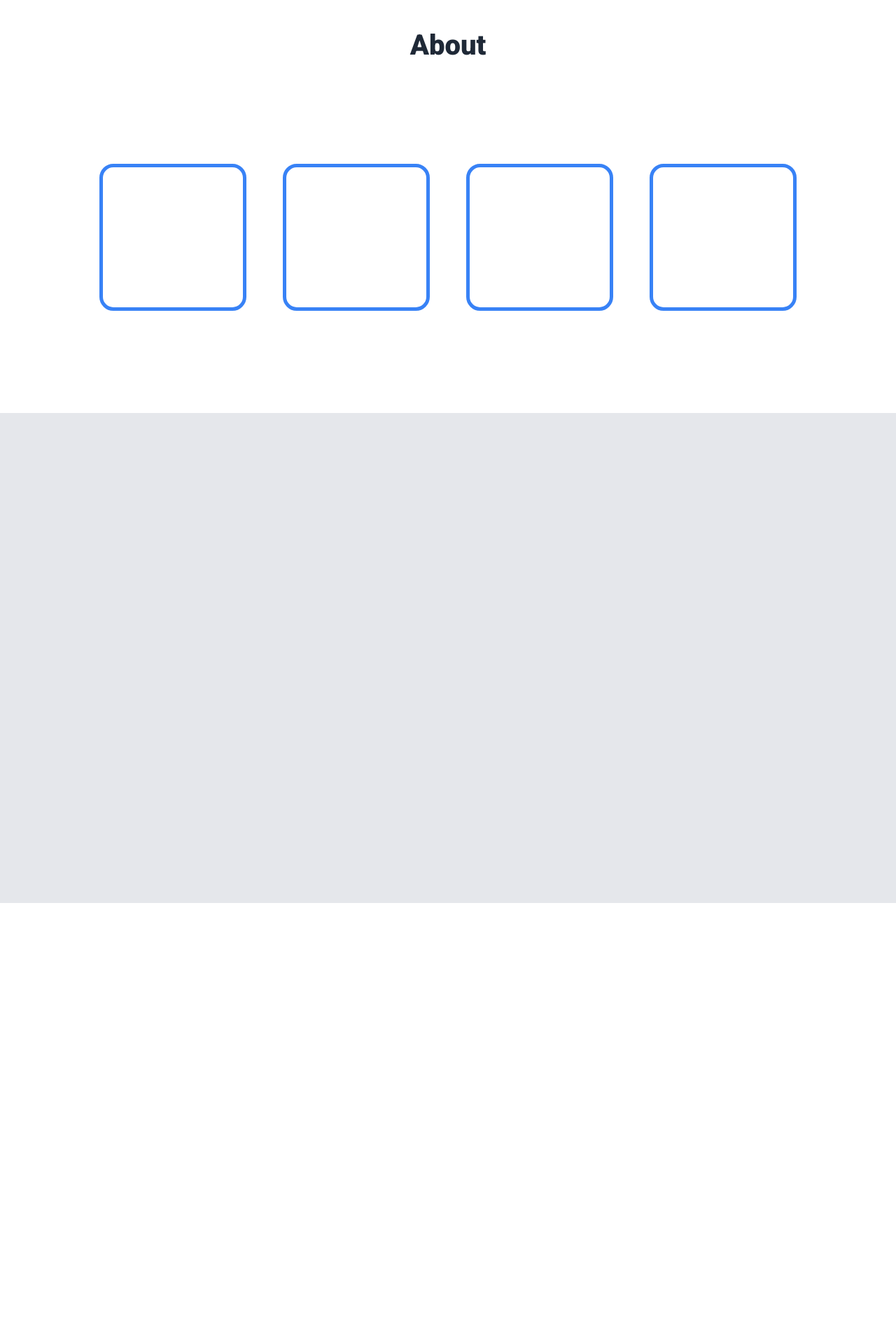
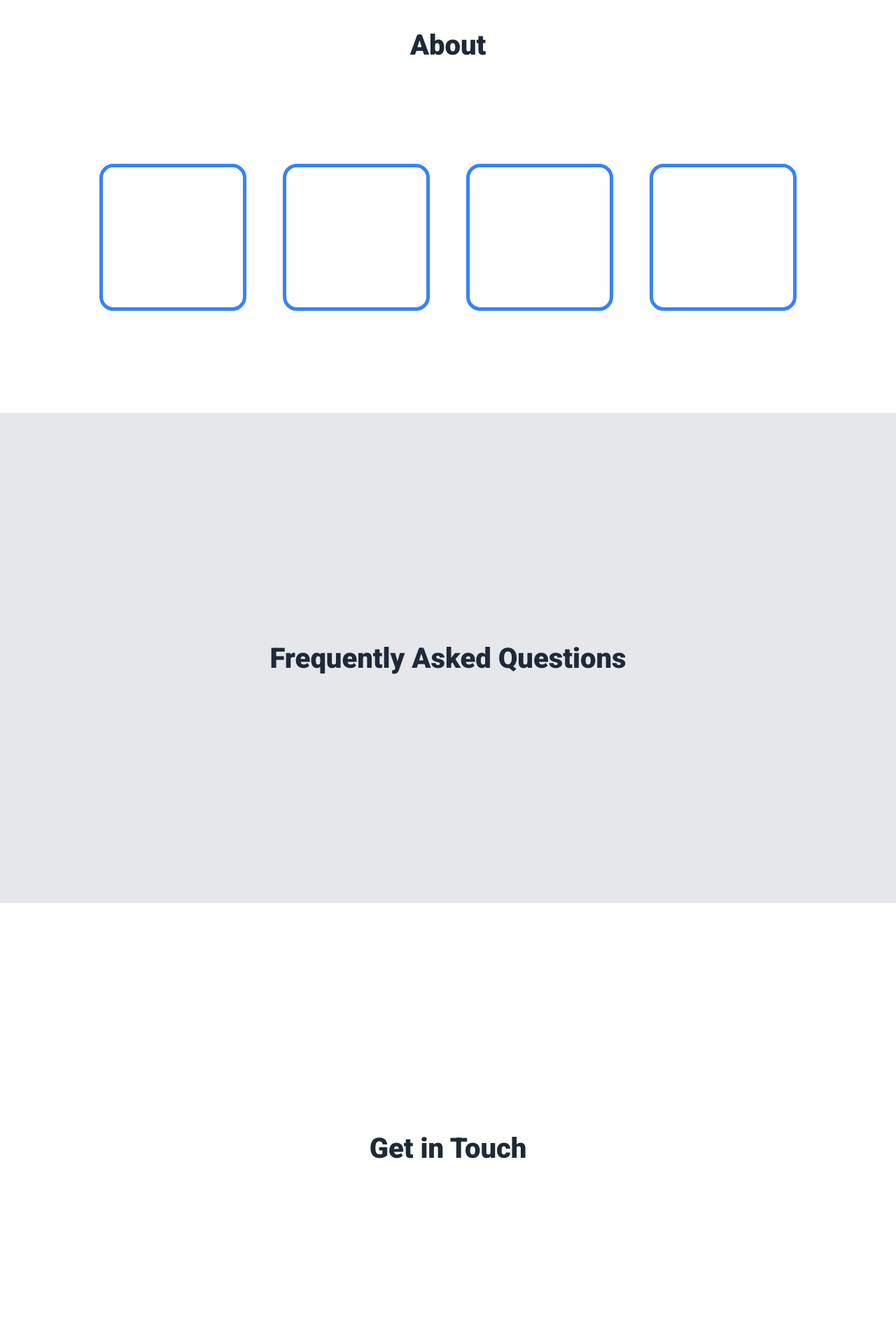
Before and after one commit to bfrim/landing-page, a plain HTML site: page index.html in a window 1280 px wide. Shown: the part 910-2800 px from the top of the page at 70% size. Drawn offline with Linux system fonts and the light colour scheme.

Commit message:
Added filler text

```diff
--- a/index.html
+++ b/index.html
@@ -29,8 +29,8 @@
 	<div class="hero" id="hero">
 		<div class="inner-hero">
 			<div class="hero-text">
-				<h1>Those Penguins Are Based.</h1>
-				<p><h4>estos momentos son buenos porque son divertidos. Regístrese para más risas y bromas.</h2></p>
+				<h1>Look at Those Penguins!</h1>
+				<p><h4>Lorem ipsum dolor sit amet, consectetur adipiscing elit, sed do eiusmod tempor incididunt ut labore et dolore magna aliqua. Sign up now!</h2></p>
 
 				<button class="btn-1">Sign up</button>
 			</div>
@@ -64,12 +64,13 @@
 
 	<div class="faq" id="faq">
 		<div class="inner-faq">
-
+			<h1>Frequently Asked Questions</h1>
 		</div>
 	</div>
 
 	<div class="contact" id="contact">
 		<div class="inner-contact">
+			<h1>Get in Touch</h1>
 		</div>
 	</div>
 </body>
--- a/styles.css
+++ b/styles.css
@@ -194,6 +194,11 @@ html {
 	width: 1200px;
 	height: 100%;
 	display: flex;
+	justify-content: center;
+	align-items: center;
+	color: #1f2937;
+	font-size: 20px;
+	font-weight: 900px;
 }
 
 .contact {
@@ -209,4 +214,9 @@ html {
 	width: 1200px;
 	height: 100%;
 	display: flex;
+	justify-content: center;
+	align-items: center;
+	color: #1f2937;
+	font-size: 20px;
+	font-weight: 900px;
 }
```
